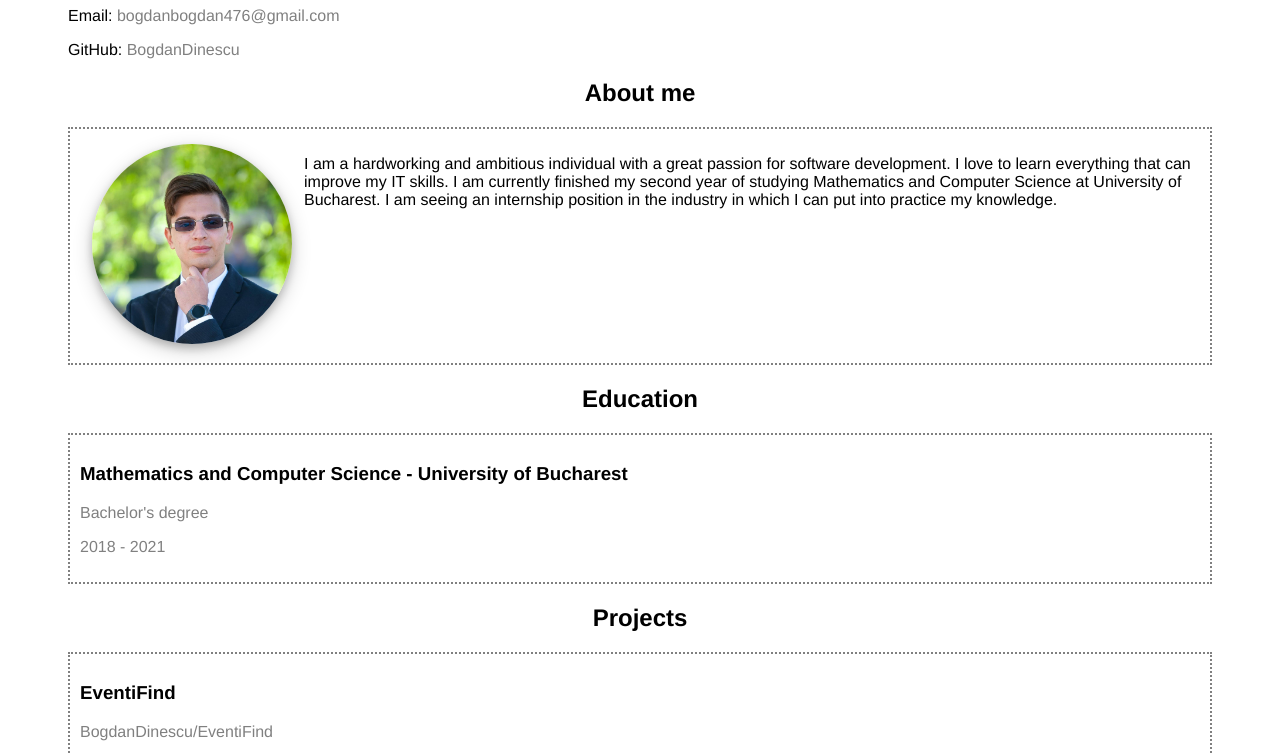
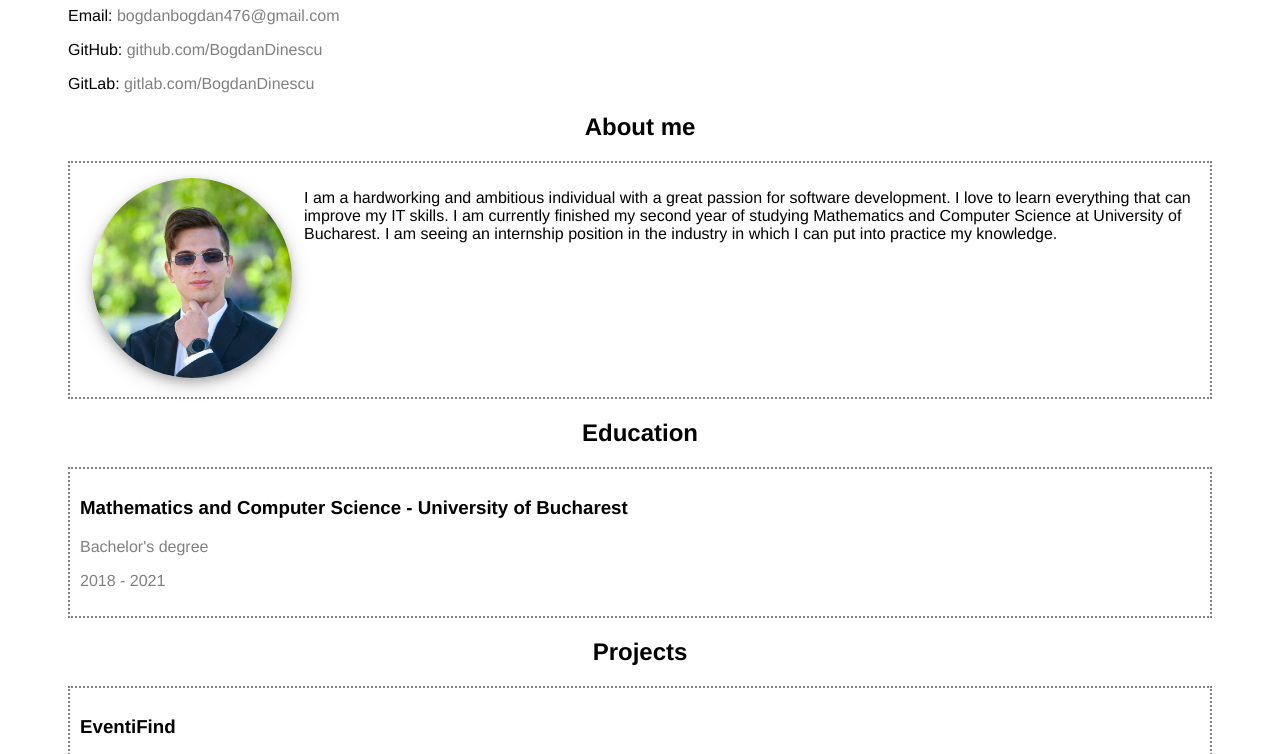
Before and after one commit to BogdanDinescu/BogdanDinescu.github.io, a plain HTML site: page index.html in a window 1280 px wide. Shown: the part 111-865 px from the top of the page. Drawn offline with Linux system fonts and the light colour scheme.

Commit message:
Add GitLab

```diff
--- a/index.html
+++ b/index.html
@@ -10,7 +10,8 @@
 	<header>
 		<h1>Bogdan-George Dinescu</h1>
 		<p>Email: <a href="mailto:bogdanbogdan476@gmail.com">bogdanbogdan476@gmail.com</a></p>
-		<p>GitHub: <a href="https://github.com/BogdanDinescu" target="_blank">BogdanDinescu</a></p>
+		<p>GitHub: <a href="https://github.com/BogdanDinescu" target="_blank">github.com/BogdanDinescu</a></p>
+		<p>GitLab: <a href="https://gitlab.com/BogdanDinescu" target="_blank">gitlab.com/BogdanDinescu</a></p>
 	</header>
 
 	<h2>About me</h2>
```
